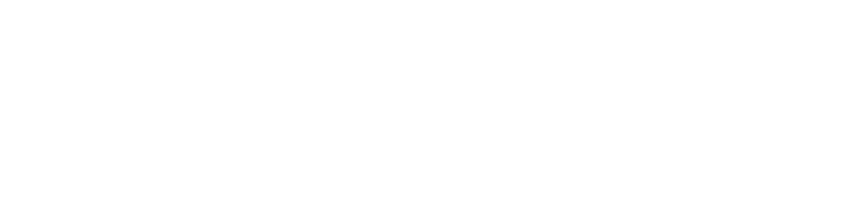
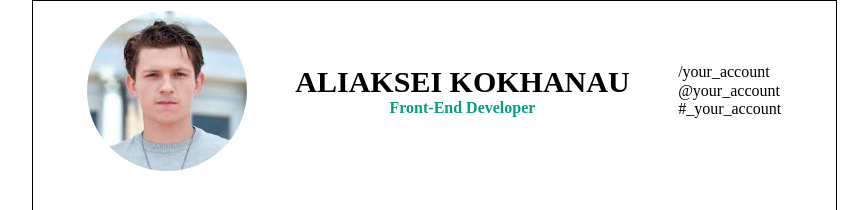
Before and after one commit to Qualletom/rsschool-codejam1-cv, a plain HTML site: page index.html in a window 1280 px wide. Shown: the top 210 px of the page, without its empty margins (206-1074 px from the left). Drawn offline with Linux system fonts and the light colour scheme.

Commit message:
feat: add author-info section

```diff
--- a/index.html
+++ b/index.html
@@ -8,7 +8,33 @@
     <link rel="stylesheet" href="styles/normalize.min.css">
     <link rel="stylesheet" href="styles/main.css">
 </head>
-<body>
+<body class="container">
+    <header class="header">
 
+    </header>
+    <main class="main">
+       <section class="author-info">
+            <div class="photo">
+                    <!-- <img src="images/photo.png" alt="Author photo" width="70" height="70"> -->
+            </div>
+            <section class="details">
+                <h1 class="name uppercase">Aliaksei Kokhanau</h1>
+                <h4 class="profession">Front-End Developer</h4>
+            </section>
+            <section class="social">
+                <ul class="list">
+                    <li class="linkedin">/your_account</li>
+                    <li class="facebook">@your_account</li>
+                    <li class="twitter">#_your_account</li>
+                </ul>
+            </section>
+
+       </section>
+
+
+    </main>
+    <footer>
+
+    </footer>
 </body>
 </html>
--- a/styles/main.css
+++ b/styles/main.css
@@ -0,0 +1,113 @@
+* {
+    box-sizing: border-box;
+}
+
+html, body {
+    height: 100%;
+}
+
+h1, h2, h3, h4, h5, h6 {
+    margin: 0;
+}
+
+.uppercase {
+    text-transform: uppercase;
+}
+
+.container {
+    max-width: 805px;
+    margin: auto;
+}
+
+.header {
+    display: flex;
+}
+
+.author-info {
+    display: flex;
+    padding: 10px 30px;
+    justify-content: space-around;
+}
+
+.author-info .photo {
+    background-image: url("../images/photo.png");
+    min-width: 160px;
+    height: 160px;
+    background-size: contain;
+    border-radius: 50%;
+}
+
+.author-info .details {
+    display: flex;
+    flex-direction: column;
+    align-items: center;
+    justify-content: center;
+    text-align: center;
+}
+
+.author-info .details .name {
+    font-size: 30px;
+}
+
+.author-info .details .profession {
+    color: #059e7e;
+}
+
+.author-info .social {
+    display: flex;
+    align-items: center;
+}
+
+.author-info .social .list {
+    list-style-type: none;
+    word-break: break-word;
+    margin: 0;
+    padding: 0;
+}
+
+.author-info .social .linkedin::before {
+    content: "";
+    background: url(../images/pattern.svg) 0 0;
+}
+
+.header p {
+    margin: 0;
+}
+
+.main {
+    display: flex;
+    flex-direction: column;
+    flex-wrap: wrap;
+    height: calc(100% - 40px);
+    max-width: 805px;
+    width: 100%;
+    border: 1px solid black;
+    margin: auto;
+}
+
+.container .aside {
+    position: sticky;
+    top: 0;
+    width: 300px;
+    border: 1px solid red;
+    min-height: 800px;
+}
+
+.container .test {
+    height: 300px;
+    border: 1px solid black;
+    position: relative;
+    left: 300px;
+}
+
+.left-column {
+    width: 350px;
+    height: 400px;
+    border: 1px solid red;
+}
+
+.right-column {
+    width: 455px;
+    height: 350px;
+    border: 1px solid green;
+}
```
Also changed, not shown: images/pattern.svg (added).
